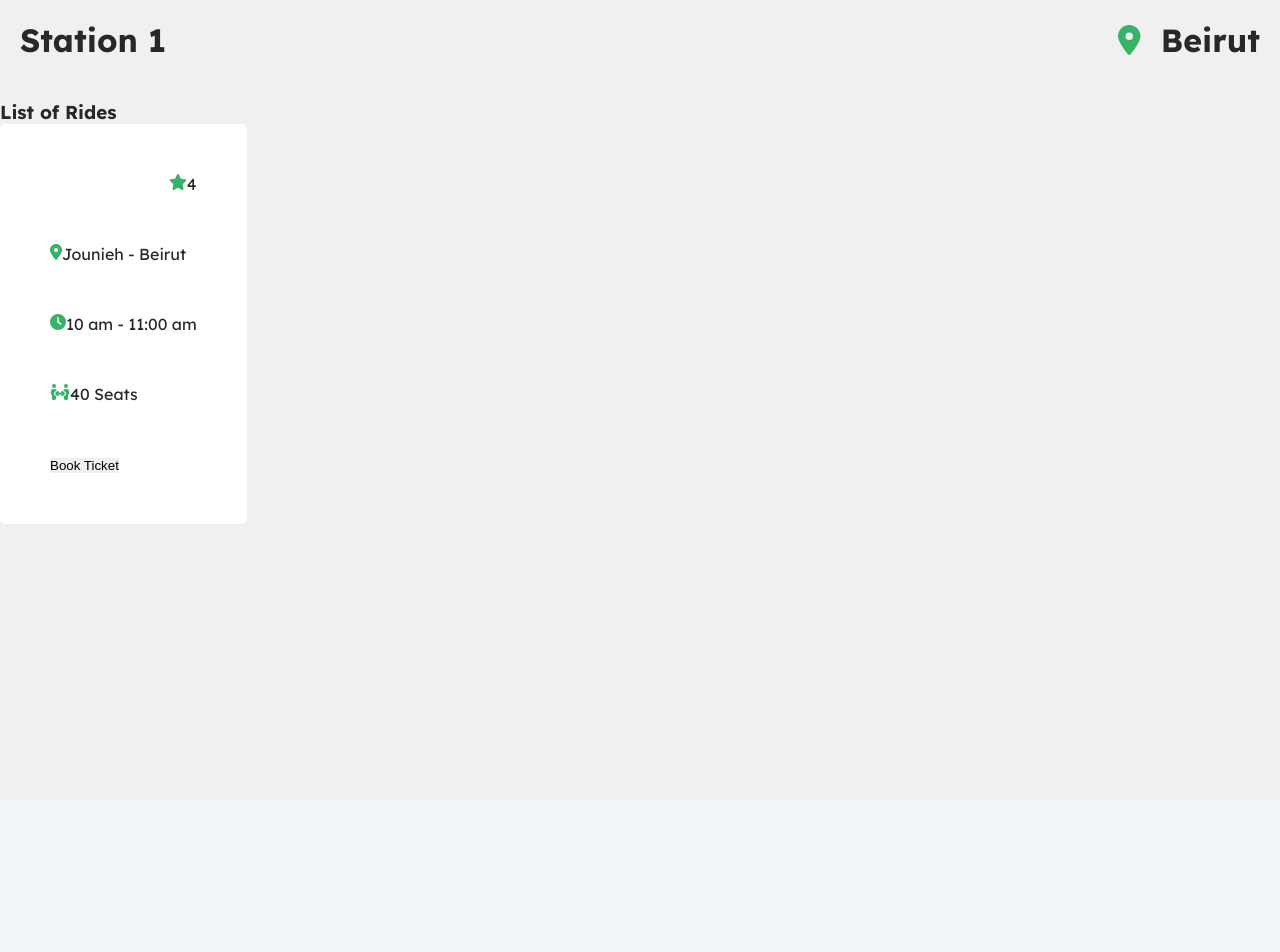
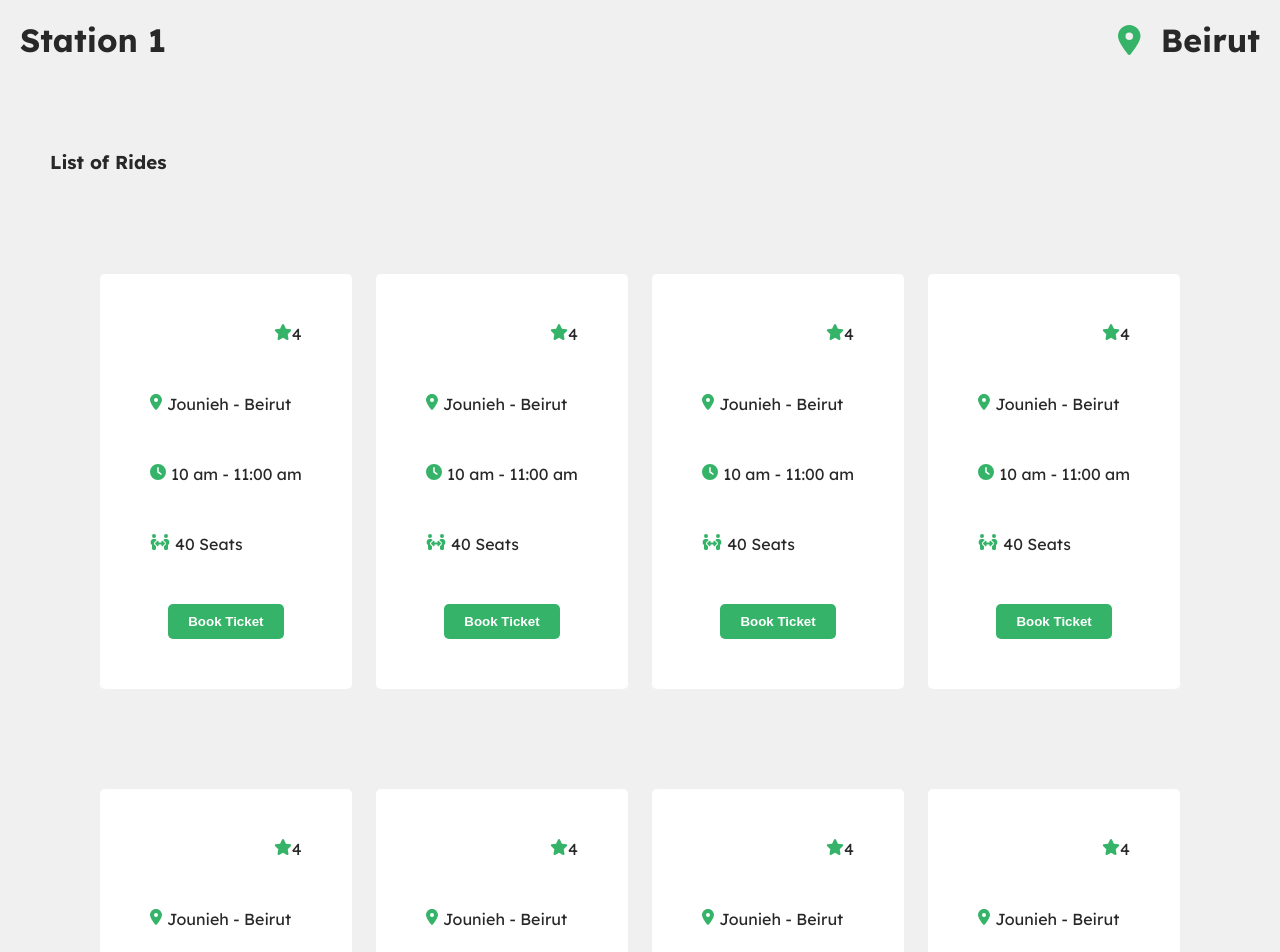
Before and after one commit to ayaamazloum/Subway-System, a React (Create React App) app in the folder subway-system/: page /userride in a window 1280 px wide. Shown: the top 952 px of the page. Before the commit the page ends 800 px from the top, so only its background shows below. Built offline with nearby package versions, Linux system fonts and the light colour scheme.

Commit message:
adding and styling UserCard

```diff
--- a/subway-system/src/pages/UserRide/components/UserRideCard.jsx
+++ b/subway-system/src/pages/UserRide/components/UserRideCard.jsx
@@ -10,19 +10,19 @@ const UserRideCard = () => {
                 <FontAwesomeIcon icon={faStar} className="primary-text"/>
                 <p>4</p>
             </div>
-            <div className="flex">
+            <div className="flex small-gap">
                 <FontAwesomeIcon icon={faLocationDot} className="primary-text"/>
                 <p>Jounieh - Beirut</p>
             </div>
-            <div className="flex">
+            <div className="flex small-gap">
                 <FontAwesomeIcon icon={faClock} className="primary-text"/>
                 <p>10 am - 11:00 am</p>
             </div>
-            <div className="flex">
+            <div className="flex small-gap">
                 <FontAwesomeIcon icon={faPeopleArrows} className="primary-text" />
                 <p>40 Seats</p>
             </div>
-            <div>
+            <div className="flex center button-div">
                 <button>Book Ticket</button>
             </div>
 
--- a/subway-system/src/pages/UserRide/index.jsx
+++ b/subway-system/src/pages/UserRide/index.jsx
@@ -18,13 +18,19 @@ const UserRide = () => {
                     <h1>Beirut</h1>
                 </div>
             </div>
-            <div>
-                <h3>List of Rides</h3>
-                <div>
+            <div className="padding">
+                <h3 className="padding-bottom">List of Rides</h3>
+                <div className="flex space-between padding">
+                    <UserRideCard />
+                    <UserRideCard />
+                    <UserRideCard />
                     <UserRideCard />
                 </div>
-                <div>
-
+                <div className="flex space-between padding">
+                    <UserRideCard />
+                    <UserRideCard />
+                    <UserRideCard />
+                    <UserRideCard />
                 </div>
             </div>
 
--- a/subway-system/src/pages/UserStation/style.css
+++ b/subway-system/src/pages/UserStation/style.css
@@ -33,10 +33,11 @@
 
 .button-div button {
     border: none;
-    padding: 5px 10px;
+    padding: 10px 20px;
     background-color: #35B368;
     color: #ffffff;
     border-radius: 5px;
+    font-weight: bold;
 }
 
 .padding {
```
Also changed, not shown: subway-system/src/pages/UserRide/style.css (line endings or trailing spaces).
